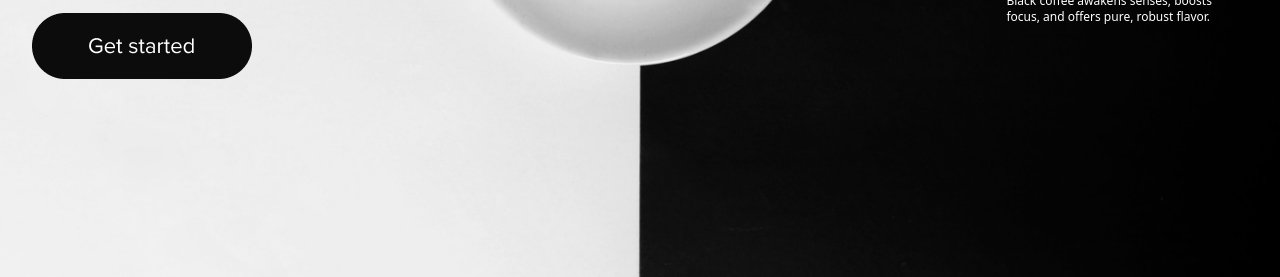
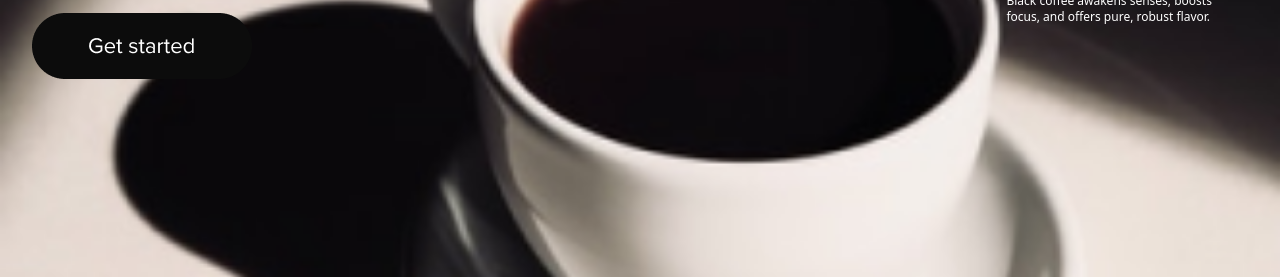
Before and after one commit to ahsantanveer7777/coffee-themed-landing-page, a website: page index.html in a window 1280 px wide. Shown: the part 523-800 px from the top of the page. Drawn offline with Linux system fonts and the light colour scheme.

Commit message:
Fix file path for GitHub Pages

```diff
--- a/index.html
+++ b/index.html
@@ -8,7 +8,7 @@
   <title>Landing Page</title>
 </head>
 
-<body class="p-2 sm:p-4 md:p-8 lg:p-8 h-screen bg-[url('/img/Imagebg.png')] bg-cover bg-center bg-no-repeat">
+<body class="p-2 sm:p-4 md:p-8 lg:p-8 h-screen bg-[url('/img/image.png')] bg-cover bg-center bg-no-repeat">
 
 
 <div class="flex flex-col w-1/3 h-full justify-center gap-4 sm:justify-center sm:gap-8 md:justify-center md:gap-8 lg:justify-center lg:gap-4">
```
Also changed, not shown: src/output.css.
